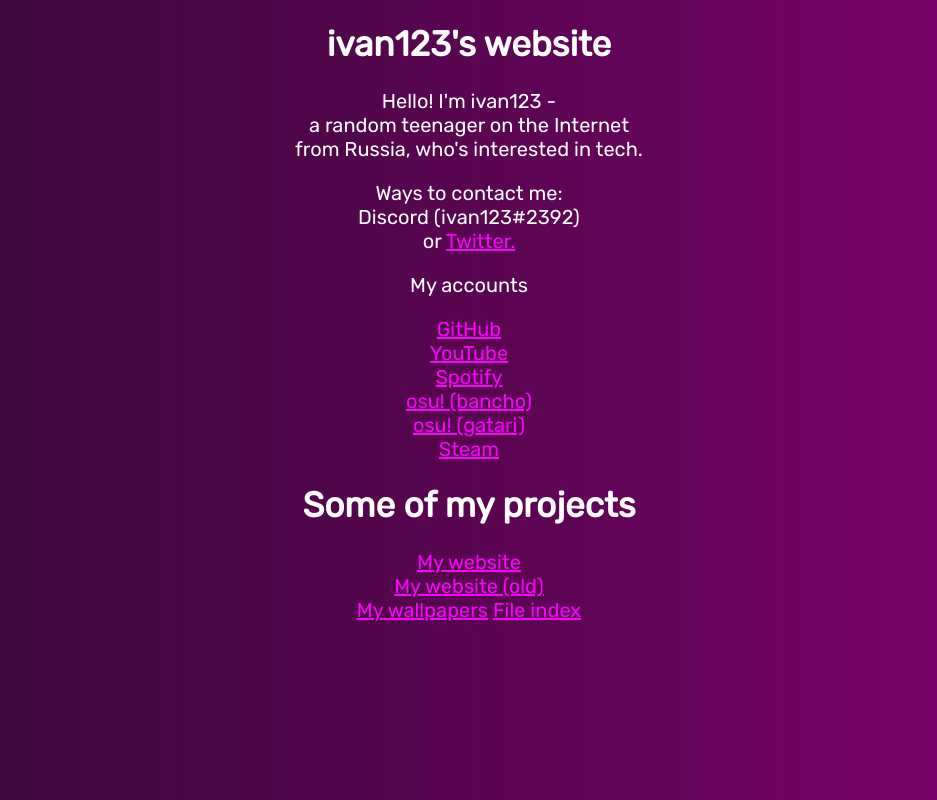
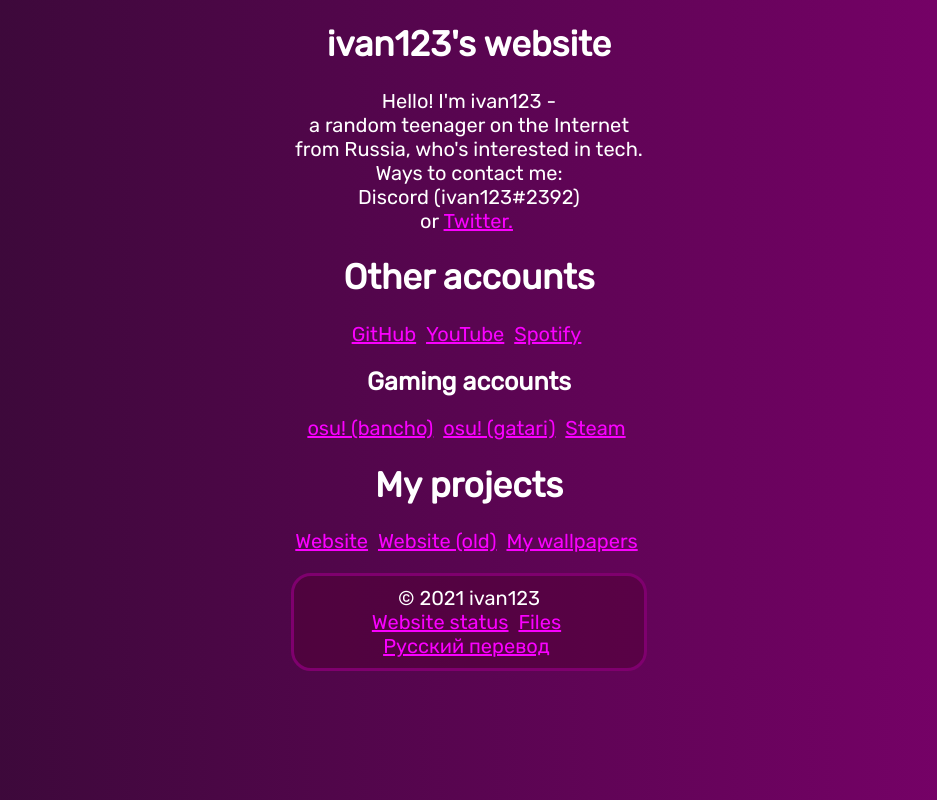
Before and after one commit to Shea7TDM/ivan123s-website-2.0, a plain HTML site: page index.html in a window 1280 px wide. Shown: the whole page, without its empty margins (171-1108 px from the left). Drawn offline with Linux system fonts and the light colour scheme.

Commit message:
changes from private repo

```diff
--- a/index.html
+++ b/index.html
@@ -5,26 +5,35 @@
 	<meta charset="utf-8">
 	<meta name="description" content="my website">
 	<meta name="keywords" content="ivan123">
+    <meta name="viewport" content="width=device-width, initial-scale=1.0">
 </head>
 <title>ivan123's website</title>
 <body>
+
 	<div>
 		<h1>ivan123's website</h1>
 		<p>Hello! I'm ivan123 - <br>a random teenager on the Internet <br>from Russia, who's interested in tech.</p>
         <p>Ways to contact me:<br> Discord (ivan123#2392)<br> or <a href="https://twitter.com/ivan123ru">Twitter.</a><br></p>
-        <p>My accounts</p>
-        <a href="https://github.com/ivan123-ru">GitHub</a><br>
-        <a href="https://www.youtube.com/channel/UCjEU7UGrIFQkv_cdVL3pgZw">YouTube</a><br>
-        <a href="https://open.spotify.com/user/xbzce22ca3gul7l21cu5k5s0w?si=417718435cc84e4a">Spotify</a><br>
-        <a href="https://osu.ppy.sh/users/19343600">osu! (bancho)</a><br>
-        <a href="https://osu.gatari.pw/u/24018">osu! (gatari)</a><br>
+        <h1>Other accounts</h1>
+        <a href="https://github.com/ivan123-ru">GitHub</a>
+        <a href="https://www.youtube.com/channel/UCjEU7UGrIFQkv_cdVL3pgZw">YouTube</a>
+        <a href="https://open.spotify.com/user/xbzce22ca3gul7l21cu5k5s0w?si=417718435cc84e4a">Spotify</a>
+        <h2>Gaming accounts</h2>
+        <a href="https://osu.ppy.sh/users/19343600">osu! (bancho)</a>
+        <a href="https://osu.gatari.pw/u/24018">osu! (gatari)</a>
         <a href="https://steamcommunity.com/id/ivan123ru/">Steam</a>
-        <h1>Some of my projects</h1>
-        <a href="https://github.com/ivan123-ru/ivan123s-website-2.0">My website</a><br>
-        <a href="https://github.com/ivan123-ru/ivan123s-website-old">My website (old)</a><br>
+        <h1>My projects</h1>
+        <a href="https://github.com/ivan123-ru/ivan123s-website-2.0">Website</a>
+        <a href="https://github.com/ivan123-ru/ivan123s-website-old">Website (old)</a>
         <a href="https://github.com/ivan123-ru/ivan123s-wallpapers">My wallpapers</a>
-        <a href="../files">File index</a>
 	</div>
+
+    <footer>
+        <p>© 2021 ivan123</p>
+        <a href="https://hetrixtools.com/r/3f0fb5fe84a74c7ae2f9cdb1471df8df/">Website status</a>
+        <a href="../files">Files</a>
+        <a href="index-ru.html">Русский перевод</a>
+    </footer>
     <link rel="stylesheet" type="text/css" href="styles.css">
 </body>
 </html>
--- a/styles.css
+++ b/styles.css
@@ -1,6 +1,6 @@
 @font-face {
 	font-family: 'Rubik';
-	src: url('Rubik-Regular.ttf');
+	src: url('font.ttf');
 	font-weight: normal;
 	font-style: normal;
 	font-display: swap;
@@ -17,14 +17,26 @@ h1 {
 	color: white;
 }
 
+h2 {
+	font-size: 25px;
+	color: white;
+}
+
 p {
+	margin: 0;
 	font-size:20px;
 	color: white;
 }
 
 div {
     text-align: center;
+	padding-bottom: 20px;
    }
+
+a {
+	padding-right: 5px;
+	display: inline-block;
+}
 
 a:link {
 	color: #fa00ff;
@@ -34,8 +46,6 @@ a:link {
 
 a:visited {
 	color: #fa00ff;
-	margin-right: auto;
-	margin-left: auto;
 }
 
 a:hover {
@@ -44,3 +54,17 @@ a:hover {
 	color: #ffff;
 	transition-duration: 0.3s;
 }
+
+footer {
+	display: block;
+	padding-top: 10px;
+	padding-bottom: 10px;
+	text-align: center;
+	margin-right: auto;
+	margin-left: auto;
+	background-color: rgba(80, 0, 53, 0.5);
+	width: 350.727px;
+	border-radius: 20px;
+	border-style: solid;
+	border-color: #7f006e;
+}
```
Also changed, not shown: index-ru.html (added, +39 -0 lines), font.ttf (renamed from Rubik-Regular.ttf).
